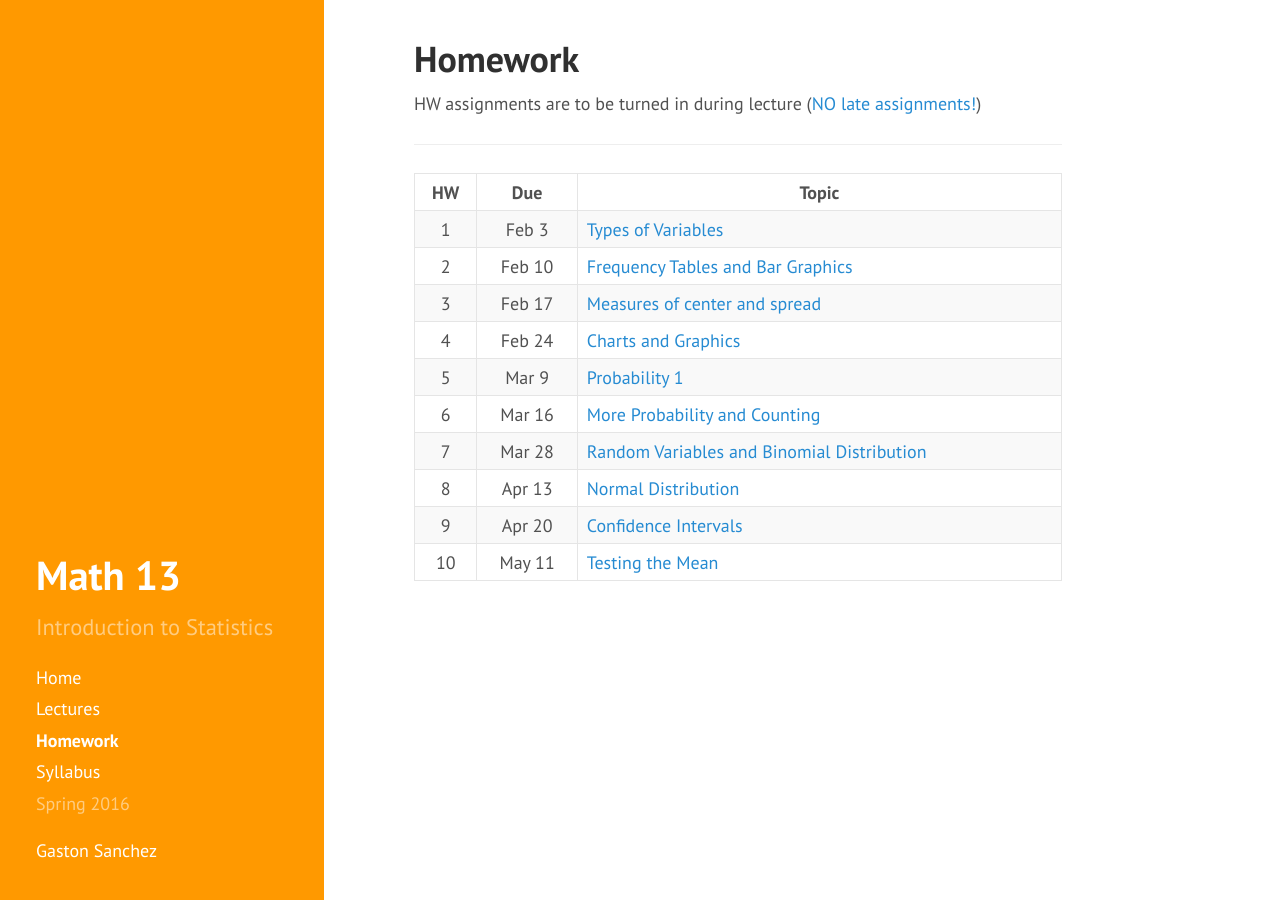
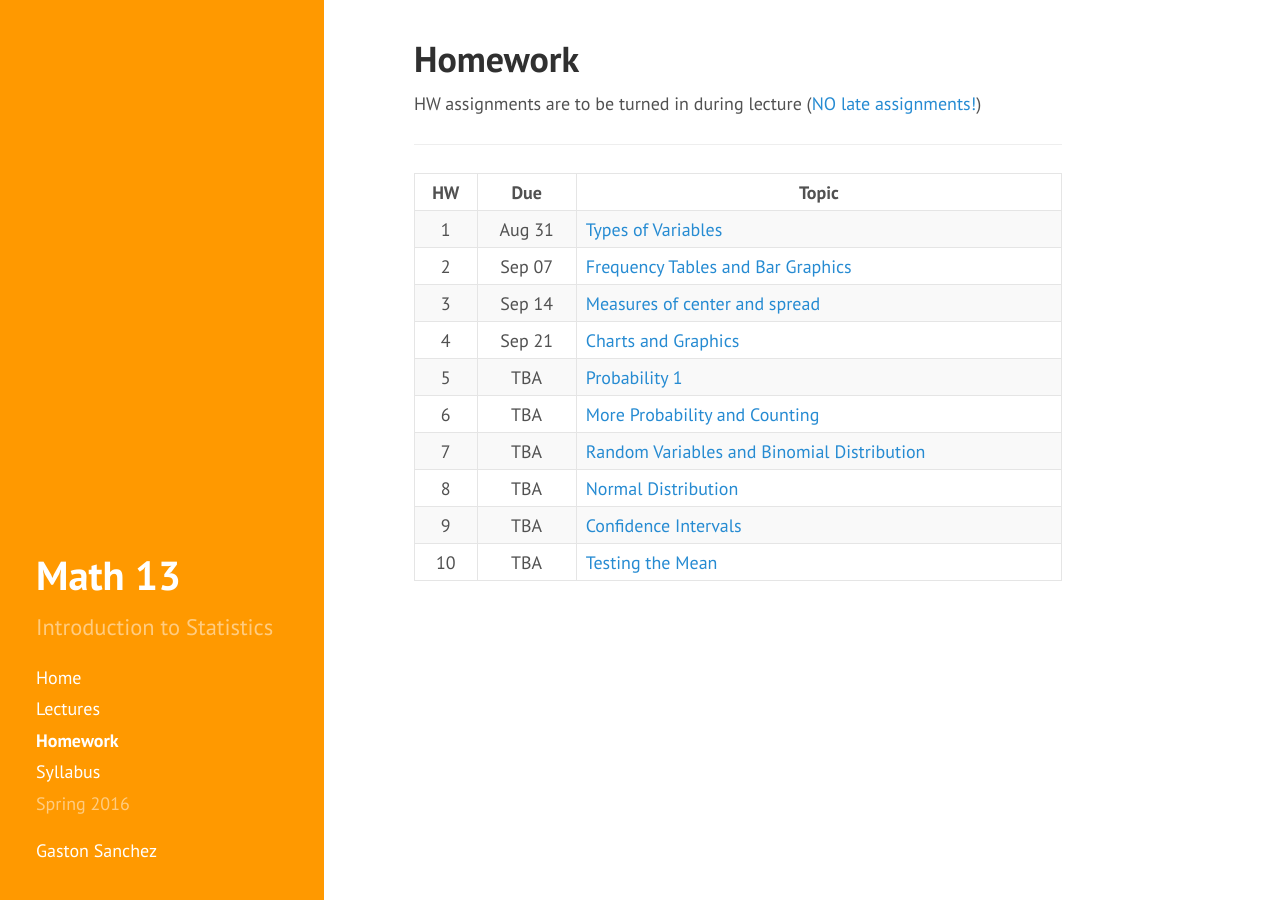
Before and after one commit to gastonstat/relic-math13, a Jekyll site: the page built from homework/index.md, in a window 1280 px wide. Built offline with Jekyll 4.4.1, drawn with Linux system fonts in a browser that asks for light colours; nearby versions of some CDN libraries.

Commit message:
homework: update dates of first 4 hws, fall 2016

```diff
--- a/homework/index.md
+++ b/homework/index.md
@@ -17,52 +17,52 @@ HW assignments are to be turned in during lecture (<a href="../syllabus#hw-polic
   <tbody>
     <tr>
       <td align="center">1</td>
-      <td align="center">Feb 3</td>
+      <td align="center">Aug 31</td>
       <td><a href="math13-hw01-questions.pdf">Types of Variables</a></td>
     </tr>
     <tr>
       <td align="center">2</td>
-      <td align="center">Feb 10</td>
+      <td align="center">Sep 07</td>
       <td><a href="math13-hw02-questions.pdf">Frequency Tables and Bar Graphics</a></td>
     </tr>
     <tr>
       <td align="center">3</td>
-      <td align="center">Feb 17</td>
+      <td align="center">Sep 14</td>
       <td><a href="math13-hw03-questions.pdf">Measures of center and spread</a></td>
     </tr>
     <tr>
       <td align="center">4</td>
-      <td align="center">Feb 24</td>
+      <td align="center">Sep 21</td>
       <td><a href="math13-hw04-questions.pdf">Charts and Graphics</a></td>
     </tr>
     <tr>
       <td align="center">5</td>
-      <td align="center">Mar 9</td>
+      <td align="center">TBA</td>
       <td><a href="math13-hw05-questions.pdf">Probability 1</a></td>
     </tr>
     <tr>
       <td align="center">6</td>
-      <td align="center">Mar 16</td>
+      <td align="center">TBA</td>
       <td><a href="math13-hw06-questions.pdf">More Probability and Counting</a></td>
     </tr>
     <tr>
       <td align="center">7</td>
-      <td align="center">Mar 28</td>
+      <td align="center">TBA</td>
       <td><a href="math13-hw07-questions.pdf">Random Variables and Binomial Distribution</a></td>
     </tr>
     <tr>
       <td align="center">8</td>
-      <td align="center">Apr 13</td>
+      <td align="center">TBA</td>
       <td><a href="math13-hw08-questions.pdf">Normal Distribution</a></td>
     </tr>
     <tr>
       <td align="center">9</td>
-      <td align="center">Apr 20</td>
+      <td align="center">TBA</td>
       <td><a href="math13-hw09-questions.pdf">Confidence Intervals</a></td>
     </tr>
     <tr>
       <td align="center">10</td>
-      <td align="center">May 11</td>
+      <td align="center">TBA</td>
       <td><a href="math13-hw10-questions.pdf">Testing the Mean</a></td>
     </tr>
   </tbody>
```
